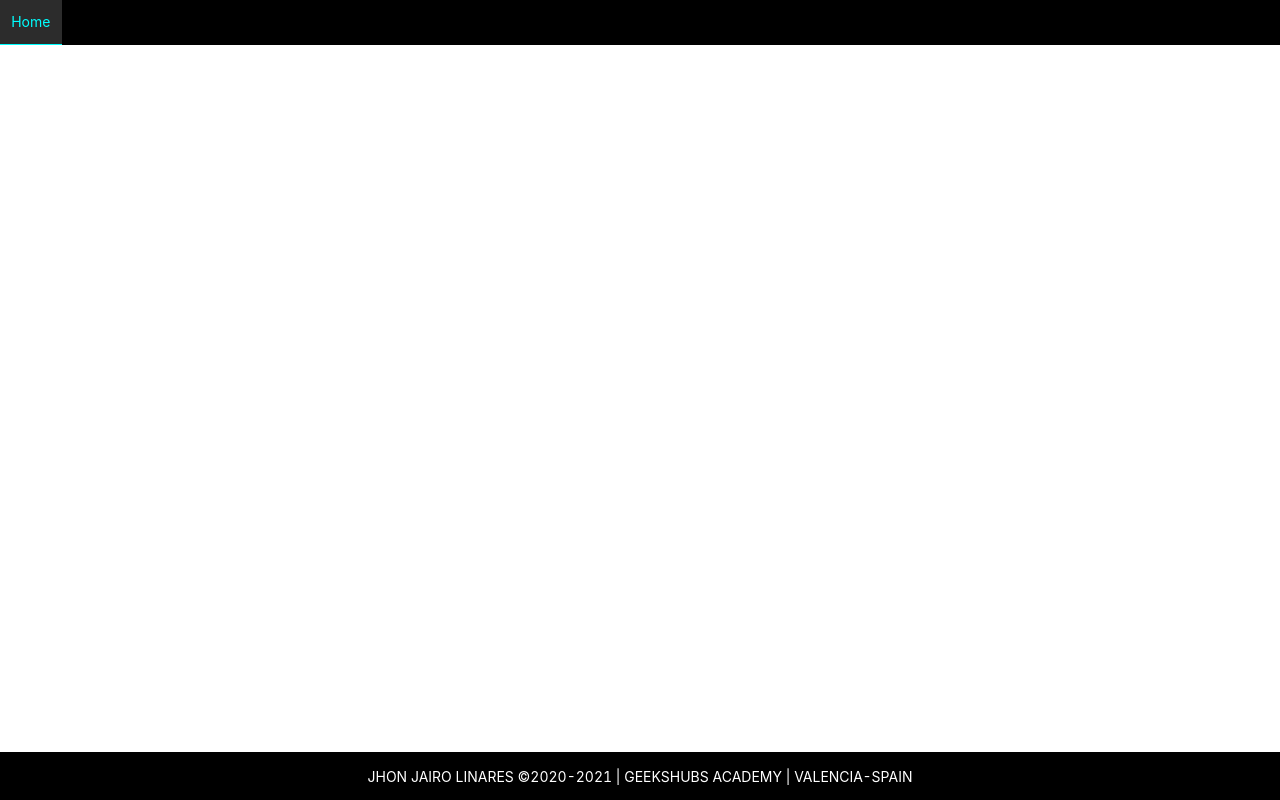
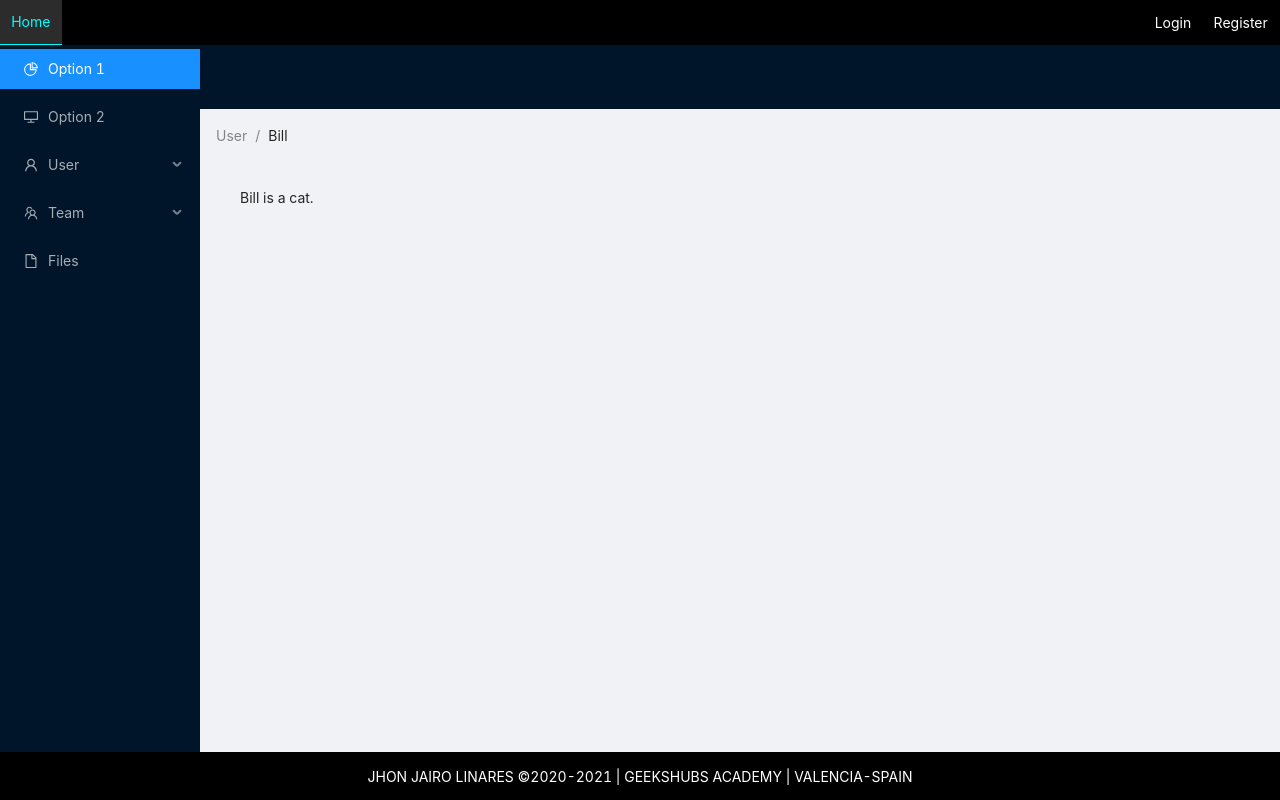
Before and after one commit to jhonjlinaresb/frontadmsys, a React (Create React App) app: page /profile in a window 1280 px wide. Built offline with nearby package versions, Linux system fonts and the light colour scheme; no server answers.

Commit message:
Add Panel on Profile

```diff
--- a/src/App.js
+++ b/src/App.js
@@ -9,7 +9,7 @@ import Login from './containers/Login/Login';
 import 'antd/dist/antd.css';
 import Register from './containers/Register/Register';
 import axios from 'axios';
-//import Profile from './containers/Profile/Profile';
+import Profile from './containers/Profile/Profile';
 //import Appointments from './containers/Appointments/Appointments';
 //import PrivateZone from './guards/PrivateZone';
 //import Error404 from './containers/Error404/Error404.jsx';
@@ -43,6 +43,7 @@ function App() {
 
       <Header />
       <Switch>
+      <Route path='/profile' exact><Profile user={user} /></Route>
       <Route path='/' component={Home} exact />
       <Route path='/login' exact ><Login setUser={setUser} /></Route>
       <Route path='/register' component={Register} exact />
--- a/src/components/Header/Header.scss
+++ b/src/components/Header/Header.scss
@@ -23,6 +23,7 @@
 
 }
 .notLoggedIn{
+    color: white;
     display: flex;
     position: absolute;
     right: 1px;
--- /dev/null
+++ b/src/containers/Profile/Profile.jsx
@@ -0,0 +1,91 @@
+import React from 'react';
+import { Link } from 'react-router-dom';
+//import { Layout } from 'antd';
+import { Form, Input, Button, notification } from 'antd';
+//import { DatePicker } from 'antd';
+import axios from 'axios';
+
+import { Layout, Menu, Breadcrumb } from 'antd';
+import {
+  DesktopOutlined,
+  PieChartOutlined,
+  FileOutlined,
+  TeamOutlined,
+  UserOutlined,
+} from '@ant-design/icons';
+
+const { Header, Content, Footer, Sider } = Layout;
+const { SubMenu } = Menu;
+
+
+  const Profile = ({ user }) => {
+
+    const onFinish = (appointmentData) => {
+        let appoinment = {
+            'status': appointmentData.status,
+            'date':appointmentData.date,
+            'observations': appointmentData.observations,
+            'dentist': appointmentData.dentist,
+            'dni': user.dni
+        }
+        console.log('appointment: '+JSON.stringify(appoinment));
+        console.log('user: '+JSON.stringify(user));
+        axios.post(process.env.REACT_APP_BASE_URL+'/users/'+user.dni+'/appoinments', appoinment)
+            .then(res => {
+                console.log(res.data)
+                notification.success({ message :'Cita creada correctamente',description:'Cita creada'})
+            }).catch(error => {
+                notification.error({ message: 'Error al crear cita', description: 'Hubo un error al crear cita' })
+            })
+    };
+
+    const onFinishFailed = (errorInfo) => {
+        console.log('Failed:', errorInfo);
+    };
+
+
+    return (
+        <>
+      <Layout style={{ minHeight: '90vh' }}>
+        <Sider>
+          <div className="logo" />
+          <Menu theme="dark" defaultSelectedKeys={['1']} mode="inline">
+            <Menu.Item key="1" icon={<PieChartOutlined />}>
+              Option 1
+            </Menu.Item>
+            <Menu.Item key="2" icon={<DesktopOutlined />}>
+              Option 2
+            </Menu.Item>
+            <SubMenu key="sub1" icon={<UserOutlined />} title="User">
+              <Menu.Item key="3">Tom</Menu.Item>
+              <Menu.Item key="4">Bill</Menu.Item>
+              <Menu.Item key="5">Alex</Menu.Item>
+            </SubMenu>
+            <SubMenu key="sub2" icon={<TeamOutlined />} title="Team">
+              <Menu.Item key="6">Team 1</Menu.Item>
+              <Menu.Item key="8">Team 2</Menu.Item>
+            </SubMenu>
+            <Menu.Item key="9" icon={<FileOutlined />}>
+              Files
+            </Menu.Item>
+          </Menu>
+        </Sider>
+        <Layout className="site-layout">
+          <Header className="site-layout-background" style={{ padding: 0 }} />
+          <Content style={{ margin: '0 16px' }}>
+            <Breadcrumb style={{ margin: '16px 0' }}>
+              <Breadcrumb.Item>User</Breadcrumb.Item>
+              <Breadcrumb.Item>Bill</Breadcrumb.Item>
+            </Breadcrumb>
+            <div className="site-layout-background" style={{ padding: 24, minHeight: 360 }}>
+              Bill is a cat.
+            </div>
+          </Content>
+        </Layout>
+      </Layout>
+    </>);
+  }
+
+
+
+export default Profile;
--- a/src/containers/Register/Register.scss
+++ b/src/containers/Register/Register.scss
@@ -1,5 +1,5 @@
 .block{
-
+    color: white;
     display: flex;
     height: 600px;
     align-items: center;
```
Also changed, not shown: src/containers/Profile/Profile.scss (added), 1 other file (tests, documents, lock files or other folders).
